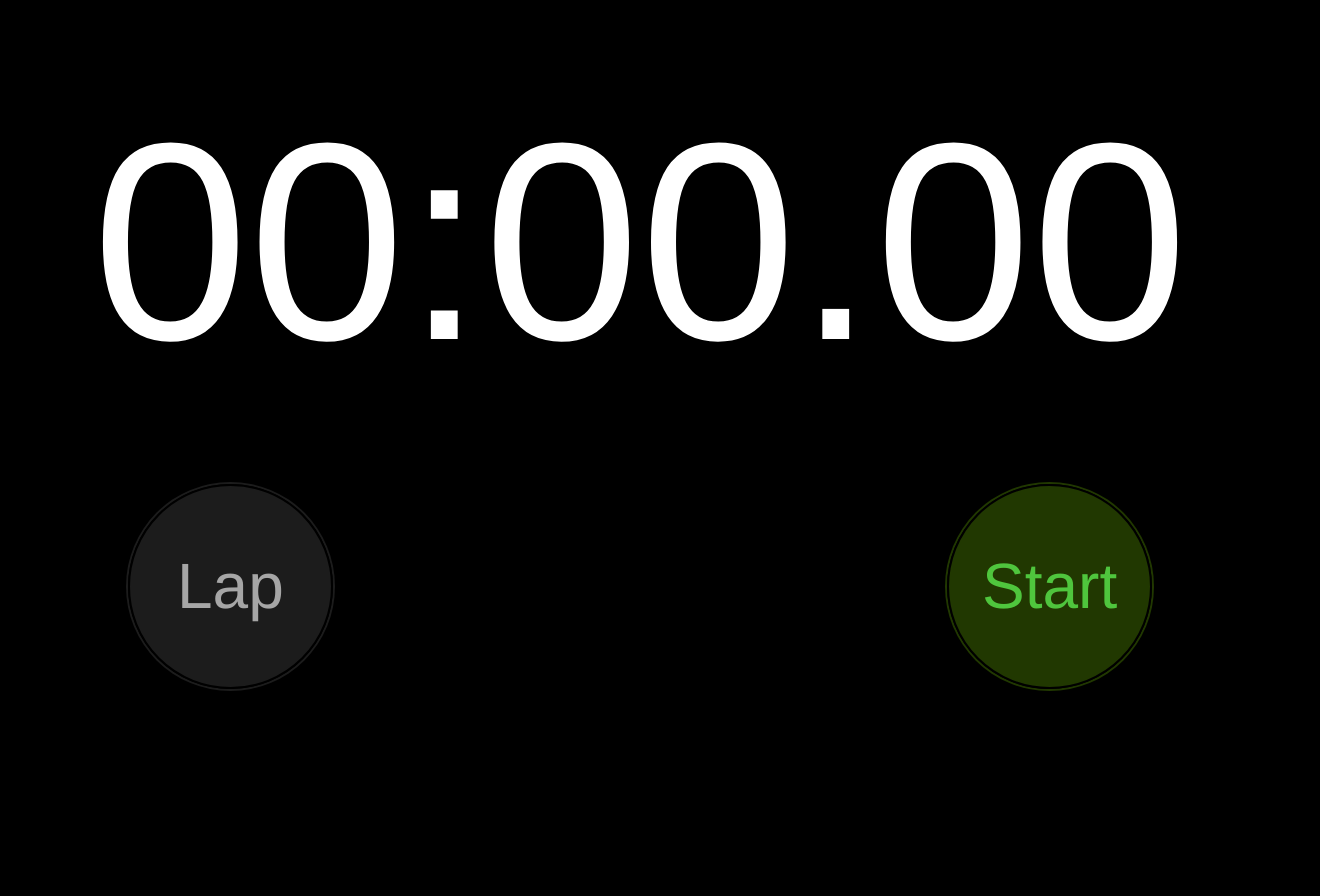
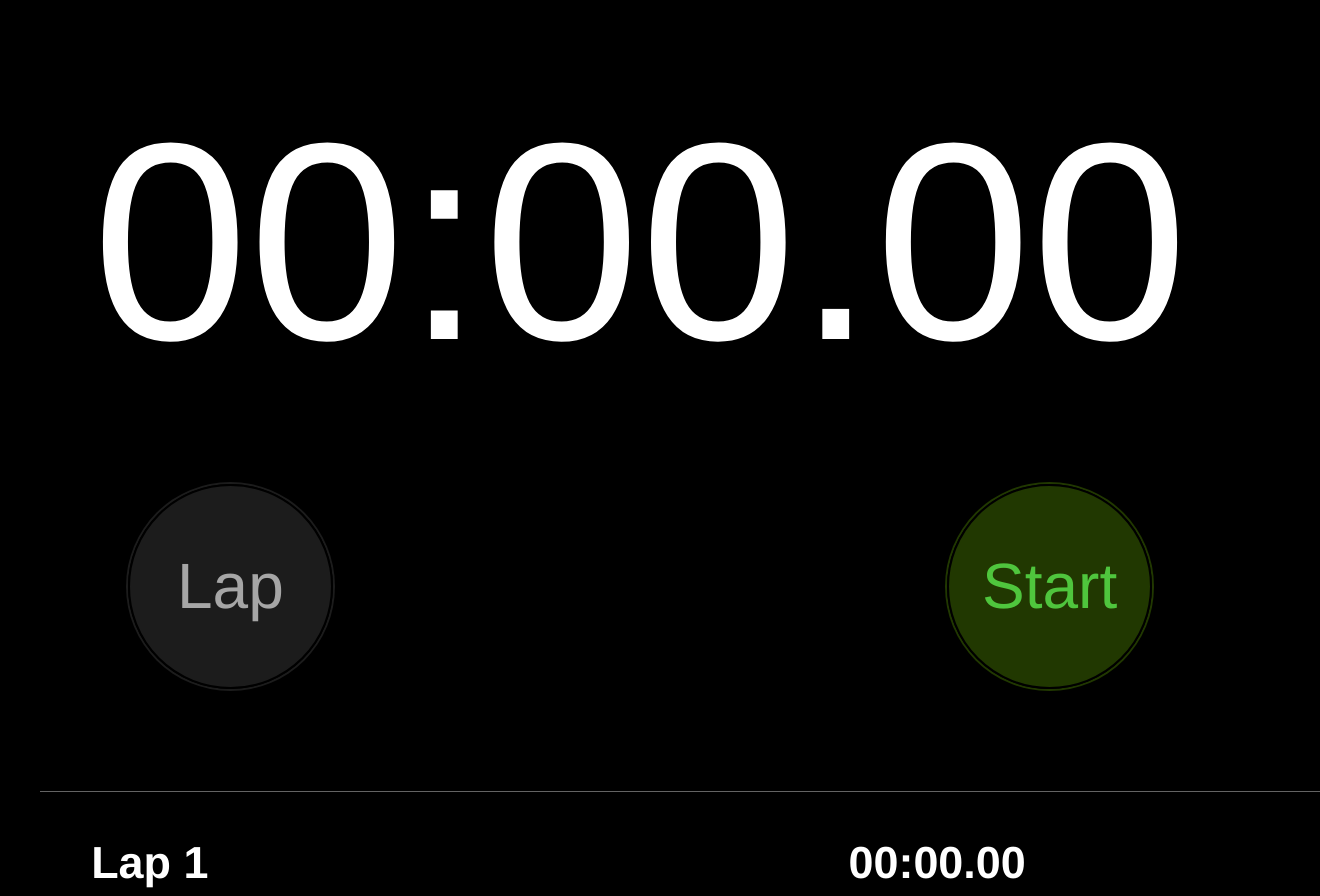
Before and after one commit to AnnaKanska/react-stopwatch, a React (Create React App) app: page / in a window 1280 px wide. Shown: the top 896 px of the page, 1320 px wide, since content can reach past the window. Before the commit the page ends 830 px from the top, so only its background shows below. Built offline with nearby package versions, Linux system fonts and the light colour scheme.

Commit message:
displayed current running lap

```diff
--- a/src/App.js
+++ b/src/App.js
@@ -1,6 +1,5 @@
 import React from "react";
 import "./App.css";
-import { stat } from "fs";
 
 class App extends React.Component {
   render() {
@@ -41,7 +40,6 @@ class Stopwatch extends React.Component {
 
   handleLap = () => {
     const { runningTime, prevLapTime, nextId, laps } = this.state;
-
     const currentLap = {
       id: nextId,
       time: runningTime - prevLapTime,
@@ -79,24 +77,8 @@ class Stopwatch extends React.Component {
     return `${minutes}:${seconds}.${milliseconds}`;
   };
 
-//   getMinMax = () => {
-//     const lapsArr = this.state.laps.map(({time}) => time)
-//     let minLapTime = Math.min(...lapsArr);
-//     let maxLapTime = Math.max(...lapsArr);
-//     for(let i = 0; i < this.state.laps.length; i ++){
-//       if(lapsArr.length > 1 && this.state.laps[i].time === minLapTime){
-//         this.setState(state => {
-//           return { minLap: state.laps[i].id }
-//         }, () => console.log(this.state));
-//       }else if(lapsArr.length > 1 && this.state.laps[i].time === maxLapTime){
-//         this.setState({maxLap: this.state.laps[i].id})
-//     }
-//   }
-// }
-
   render() {
     const { status, runningTime, laps, minLap, maxLap } = this.state;
-    console.log(laps.length)
     return (
       <div>
         <div className="timerContainer">
@@ -115,8 +97,12 @@ class Stopwatch extends React.Component {
         </div>
         <div className="lapContainer">
           <ul>
+            <li className="currentLap">
+            <h3 className="lapNo">Lap {laps.length + 1}</h3>
+              <h3 className="lapStopTime">{this.getTimeAsAString(runningTime)}</h3>
+            </li>
             {laps.map((lap) => (
-              <li key={lap.id} style={{color: (laps.length <= 2) ? 'white'
+              <li key={lap.id} style={{color: (laps.length <= 1) ? 'white'
                 : lap.id === minLap ? 'green'
                 : lap.id === maxLap ? 'red'
                 : 'white'
```
